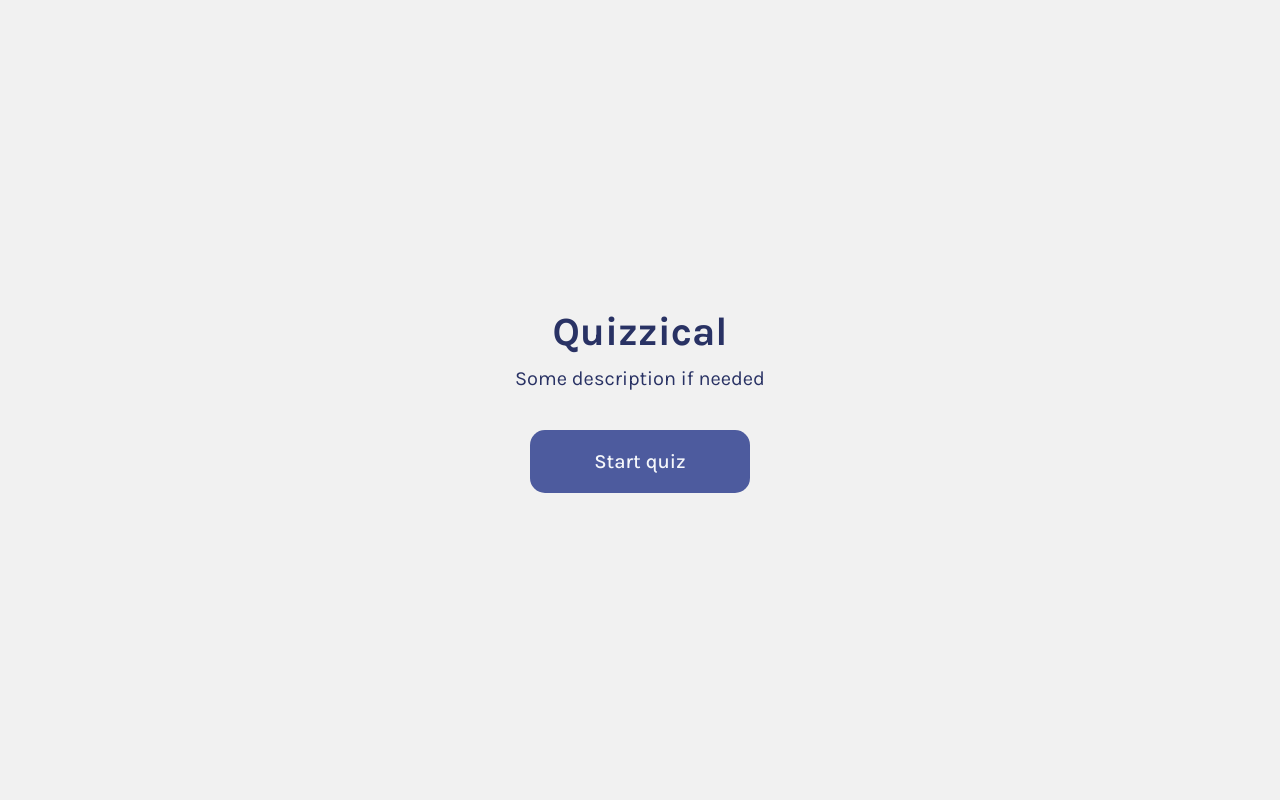
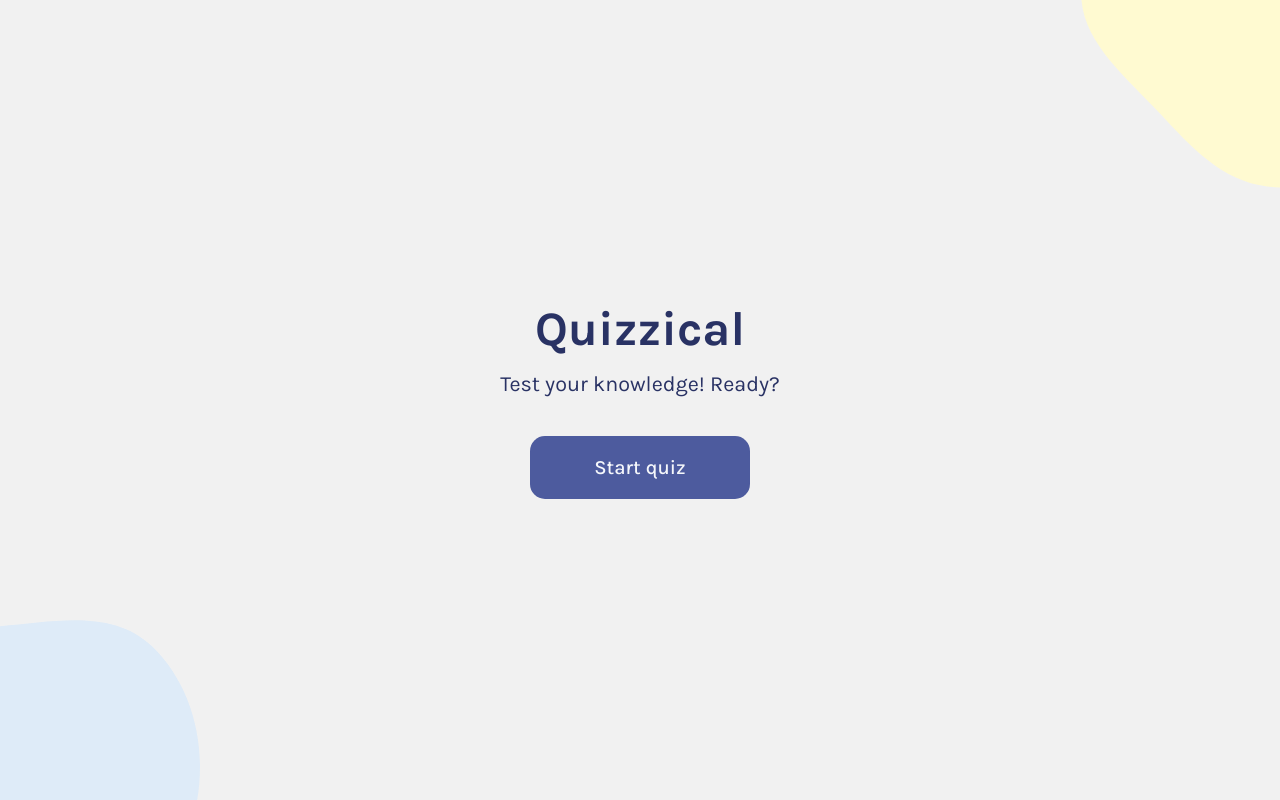
Before and after one commit to PauloMBorges/scrimba-react-quizzical, a React (Vite) app: page / in a window 1280 px wide. Built offline with nearby package versions, Linux system fonts and the light colour scheme.

Commit message:
Add and style blobs to landing page

```diff
--- a/src/components/Landing.jsx
+++ b/src/components/Landing.jsx
@@ -1,11 +1,16 @@
+import blueBlob from "../assets/blob-blue.svg";
+import yellowBlob from "../assets/blob-yellow.svg";
+
 function Landing() {
-    return (
-        <div className="landing">
-            <h1 className="landing-title">Quizzical</h1>
-            <h2 className="landing-description">Some description if needed</h2>
-            <button className="start-quiz-btn">Start quiz</button>
-        </div>
-    )
+  return (
+    <div className="landing">
+      <h1 className="landing-title">Quizzical</h1>
+      <h2 className="landing-description">Test your knowledge! Ready?</h2>
+      <button className="start-quiz-btn">Start quiz</button>
+      <img src={blueBlob} alt="blue blob" className="blob blue-blob"/>
+        <img src={yellowBlob} alt="yellow blob" className="blob yellow-blob"/>
+    </div>
+  );
 }
 
-export default Landing
+export default Landing;
--- a/src/index.css
+++ b/src/index.css
@@ -4,7 +4,7 @@
   box-sizing: border-box;
   margin: 0;
   padding: 0;
-  font-family: 'Karla', sans-serif;
+  font-family: "Karla", sans-serif;
   color: #293264;
 }
 
@@ -12,7 +12,6 @@ body {
   background-color: #f1f1f1;
   min-height: 100vh;
   width: 100%;
-
 }
 
 .landing-container {
@@ -30,14 +29,14 @@ body {
 }
 
 .landing-title {
-  font-size: 2.5rem;
+  font-size: 3rem;
   font-weight: 700;
 }
 
 .landing-description {
-  font-size: 1.25rem;
+  font-size: 1.35rem;
   font-weight: 400;
-  margin-top: .75rem;
+  margin-top: 0.9rem;
 }
 
 .start-quiz-btn {
@@ -45,14 +44,30 @@ body {
   padding: 1.25rem 4rem;
   font-size: 1.25rem;
   font-weight: 500;
-  color: #F5F7FB;
-  background-color: #4D5B9E;
+  color: #f5f7fb;
+  background-color: #4d5b9e;
   border: none;
   border-radius: 15px;
   cursor: pointer;
-  transition: background-color .3s;
+  transition: background-color 0.3s;
 }
 
 .start-quiz-btn:hover {
   background-color: #293264;
 }
+
+.blob {
+  position: absolute;
+  width: 200px;
+  height: 200px; /
+}
+
+.blue-blob {
+  bottom: 0;
+  left: 0;
+}
+
+.yellow-blob {
+  top: 0;
+  right: 0;
+}
```
Also changed, not shown: src/assets/blob-blue.svg (added), src/assets/blob-yellow.svg (added).
